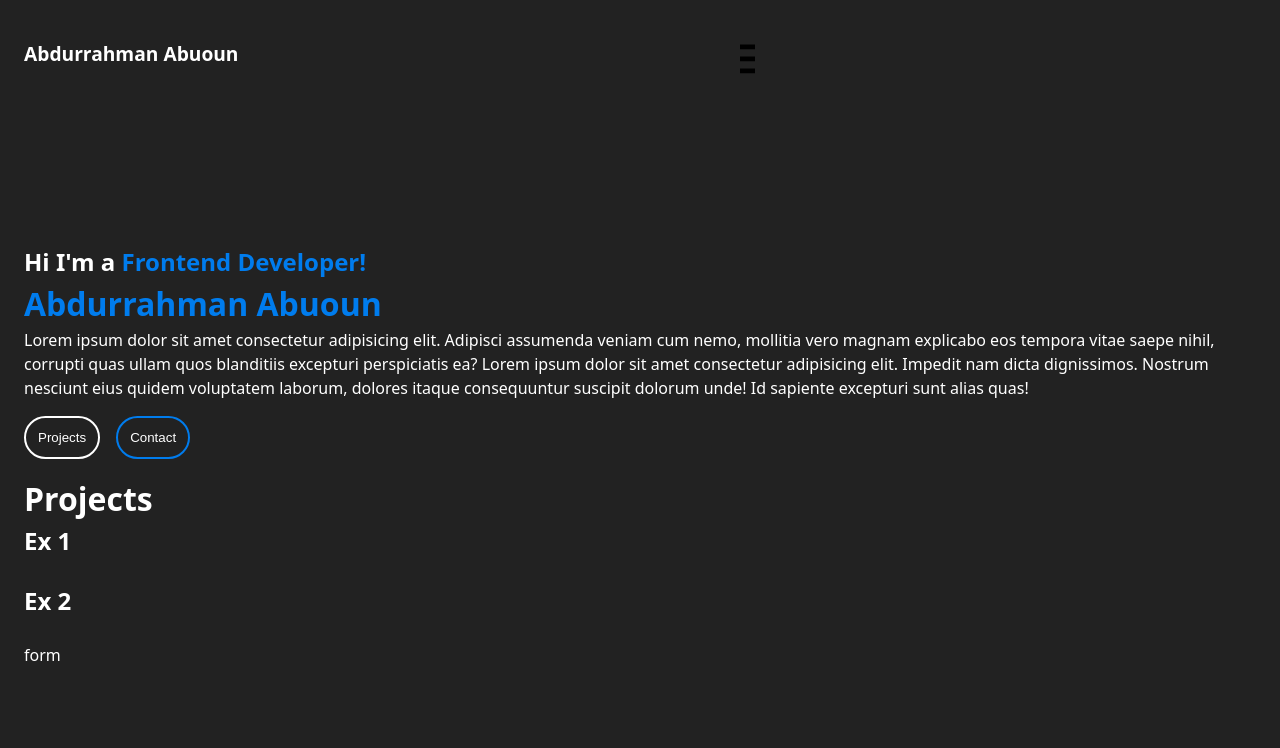
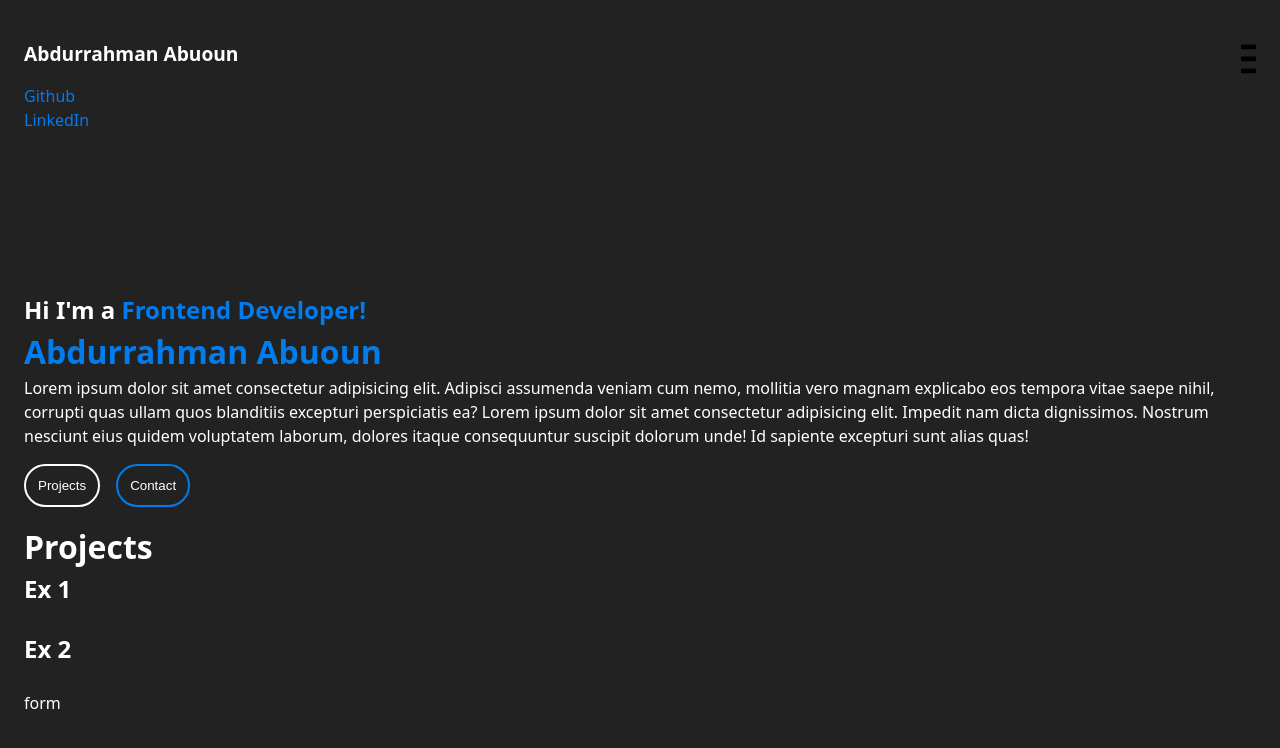
Before and after one commit to abdurman1/myportfolio, a React (Vite) app: page / in a window 1280 px wide. Shown: the top 748 px of the page. Built offline with nearby package versions, Linux system fonts and the light colour scheme.

Commit message:
May 17, 2025, 2:19 PM

```diff
--- a/src/App.css
+++ b/src/App.css
@@ -42,6 +42,7 @@ ul {
 }
 
 li {
+    list-style: none;
     padding-right: 1rem;
 }
 
--- a/src/App.jsx
+++ b/src/App.jsx
@@ -15,14 +15,18 @@ function App() {
         <div className='toggleBtn'>
           <svg xmlns="http://www.w3.org/2000/svg" width="15" height="100" viewBox="50 50 200 200"><path d="M0 96C0 78.3 14.3 64 32 64l384 0c17.7 0 32 14.3 32 32s-14.3 32-32 32L32 128C14.3 128 0 113.7 0 96zM0 256c0-17.7 14.3-32 32-32l384 0c17.7 0 32 14.3 32 32s-14.3 32-32 32L32 288c-17.7 0-32-14.3-32-32zM448 416c0 17.7-14.3 32-32 32L32 448c-17.7 0-32-14.3-32-32s14.3-32 32-32l384 0c17.7 0 32 14.3 32 32z"/></svg>
         </div>
+      </div>
+      <div className='dropdown'>
+        <li><a href="#">Github</a></li>
+        <li><a href="#">LinkedIn</a></li>
+      </div>
 
-        <div className='dropdown'>
-          <ul>
-            <li><a href="#">Github</a></li>
-            <li><a href="#">LinkedIn</a></li>
-        </ul>
-        </div>
-      </div>
+
+
+
+
+
+
       <div className='intro'>
         <h2>Hi I'm a <span>Frontend Developer!</span></h2>
         <h1>Abdurrahman Abuoun</h1>
@@ -32,6 +36,14 @@ function App() {
           <button className='blue'><a href="#"></a>Contact</button>
         </div>
       </div>
+
+
+
+
+
+
+
+
       <div className='projects'>
         <h1>Projects</h1>
         <div>
```
